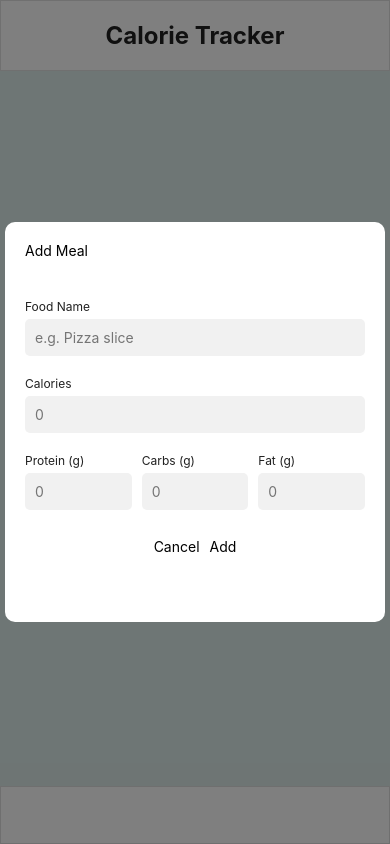
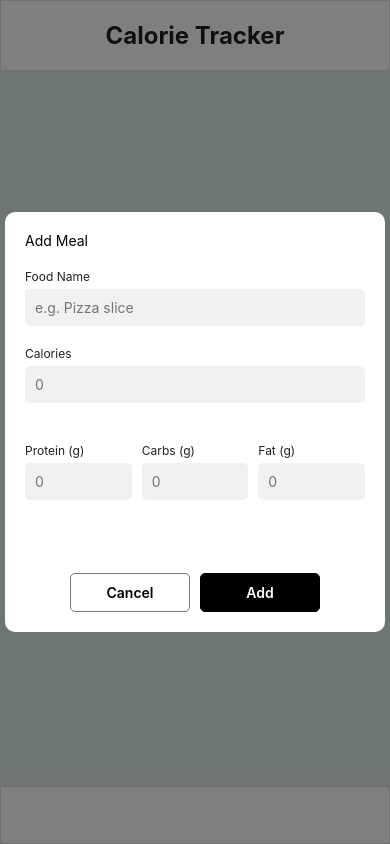
Before and after one commit to angelinat7/react-native-calorie-tracker, a React Native app: screen / in a window 390 px wide. Both pictures are taken after a click on the element 341 px from the left and 558 px from the top of the page. Built offline with nearby package versions, Linux system fonts and the light colour scheme; some icons are missing.

Commit message:
adds-common-button-and-styles

```diff
--- a/app-styles.js
+++ b/app-styles.js
@@ -66,13 +66,13 @@ export const styles = StyleSheet.create({
     },
     modalContent: {
       width: 380,
-      height: 400,
+      height: 420,
       backgroundColor: colours.white,
       justifyContent: 'space-between',
       borderRadius: 10,
     },
     inputSection: {
-      marginTop: 20,
+      marginBottom: 20,
       paddingHorizontal: 20,
     },
     inputLabel: {
@@ -97,12 +97,22 @@ export const styles = StyleSheet.create({
     ingredientsInput: {
       flex: 1,
     },
-    buttonsSection: {
-      flexDirection: 'row',
-      justifyContent: 'center',
-      gap: 10,
-      padding: 20,
-      flex: 1,
+  },
+  buttonStyles: {
+    button: {
+      width: 120,
+      textAlign: 'center',
+      borderWidth: 1,
+      borderRadius: 5,
+      fontWeight: '600',
+      paddingVertical: 10,
+    },
+    primary: {
+      color: 'white',
+      backgroundColor: 'black',
+    },
+    secondary: {
+      borderColor: colours.textSecondary,
     },
   },
 });
--- /dev/null
+++ b/common/Button.jsx
@@ -0,0 +1,11 @@
+import { TouchableOpacity, Text, StyleSheet } from 'react-native';
+import { styles } from '../app-styles.js';
+export default function Button({ title, type = 'primary', onPress }) {
+  return (
+    <TouchableOpacity onPress={onPress}>
+      <Text style={[styles.buttonStyles.button, styles.buttonStyles[type]]}>
+        {title}
+      </Text>
+    </TouchableOpacity>
+  );
+}
--- a/components/add-meal/AddMealDialog.jsx
+++ b/components/add-meal/AddMealDialog.jsx
@@ -1,6 +1,7 @@
 import { Modal, Text, TouchableOpacity, View, TextInput } from 'react-native';
 import { X } from 'lucide-react-native';
 import { styles } from '../../app-styles.js';
+import Button from '../../common/Button.jsx';
 
 export default function AddMealDialog({ onClose }) {
   return (
@@ -71,13 +72,23 @@ export default function AddMealDialog({ onClose }) {
               />
             </View>
           </View>
-          <View style={styles.AddMealDialog.buttonsSection}>
-            <TouchableOpacity onPress={onClose}>
-              <Text>Cancel</Text>
-            </TouchableOpacity>
-            <TouchableOpacity>
-              <Text>Add</Text>
-            </TouchableOpacity>
+          <View
+            style={{
+              flexDirection: 'row',
+              gap: 10,
+              justifyContent: 'center',
+              padding: 20,
+            }}
+          >
+            <Button
+              title='Cancel'
+              onPress={onClose}
+              type='secondary'
+            />
+            <Button
+              title='Add'
+              onPress={() => {}}
+            />
           </View>
         </View>
       </View>
```
